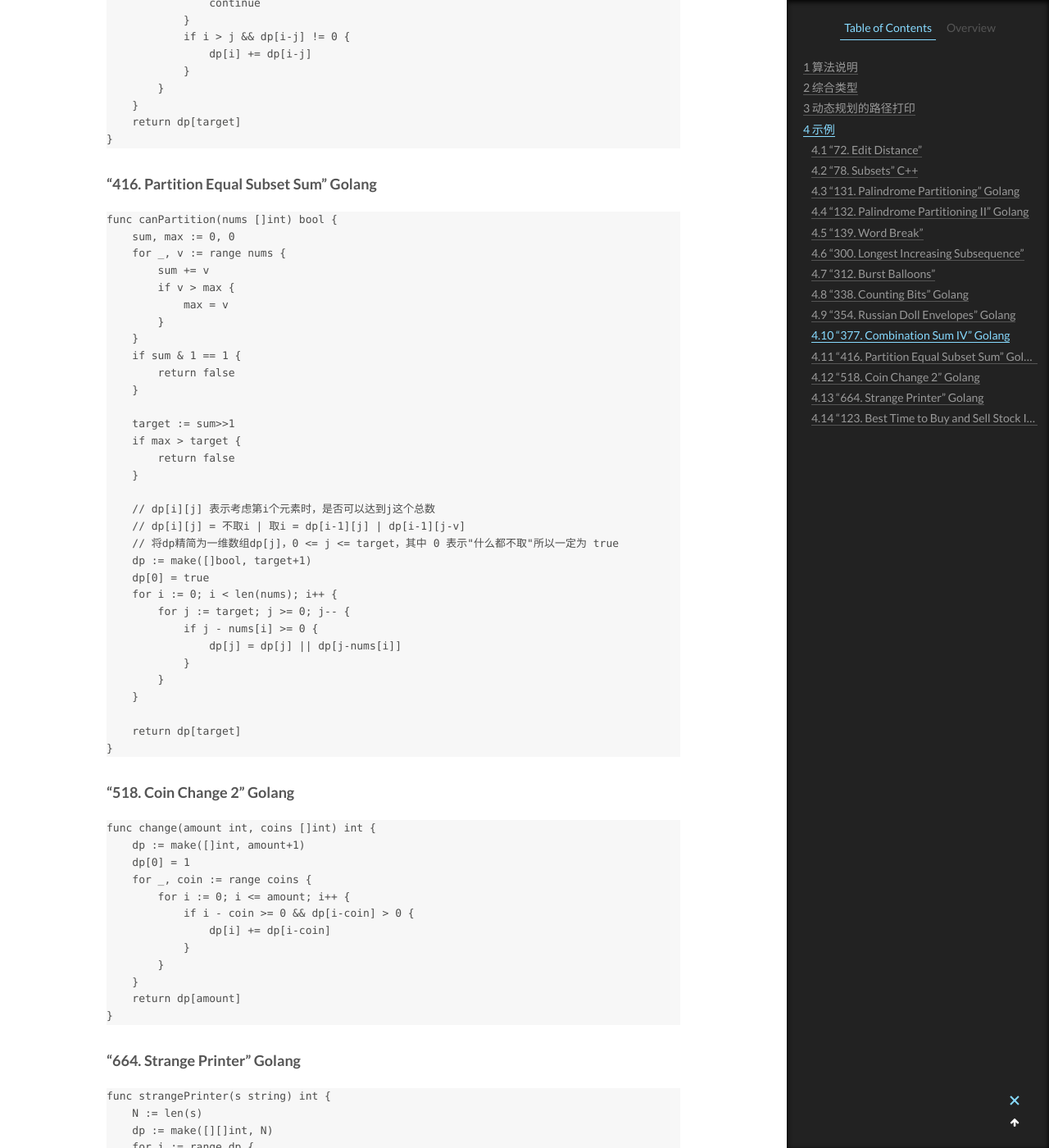
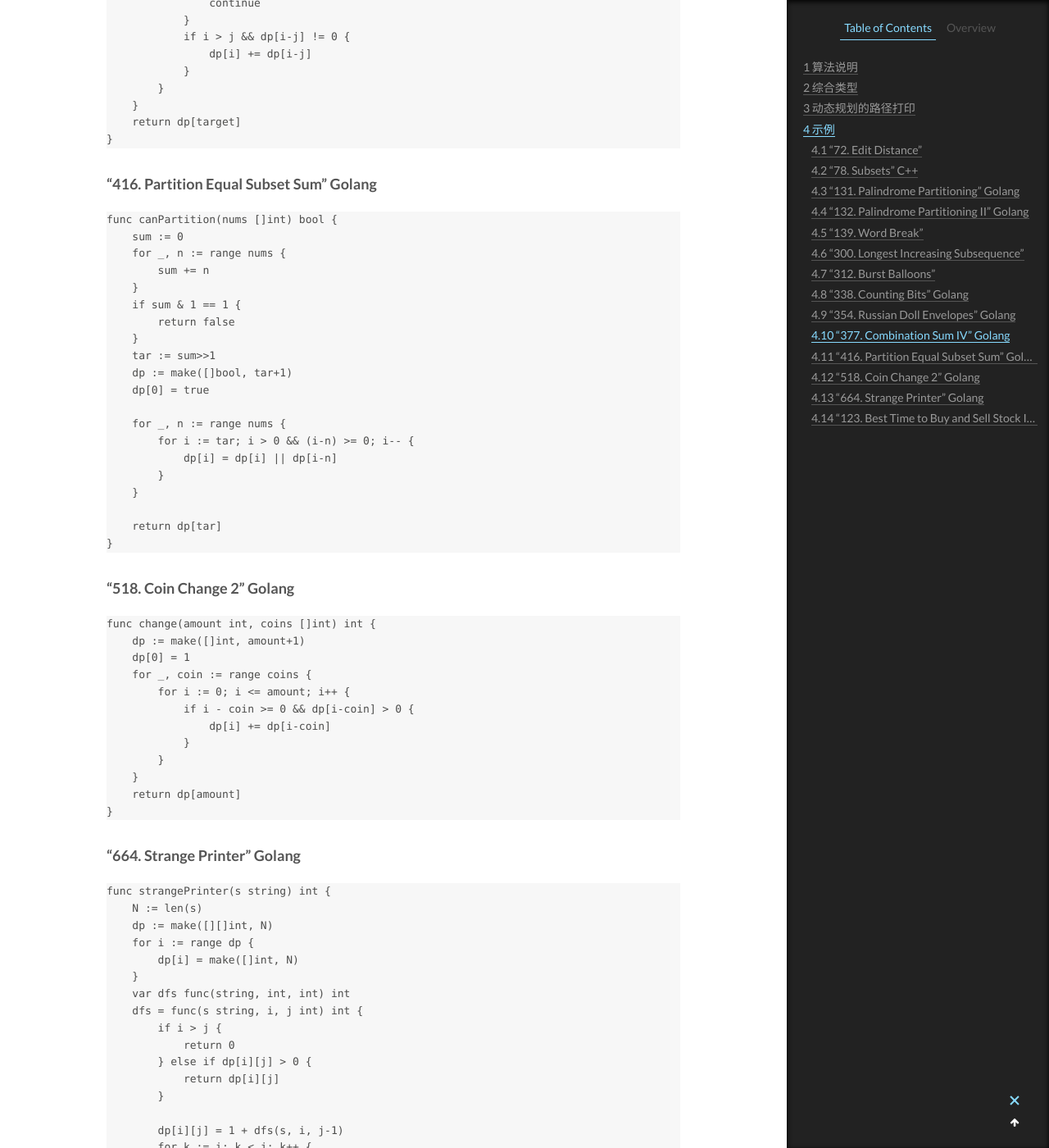
Before and after one commit to CodeHunter2006/CodeHunter2006.github.io, a Jekyll site: the page built from _posts/2021-01-02-Algorithm_DynamicPlanning.md, in a window 1280 px wide and 1400 px high, scrolled down 10234 px. Shown: the whole window at 82% size. Built offline with Jekyll 4.4.1, drawn with Linux system fonts in a browser that asks for light colours.

Commit message:
[chore]: add contents.

````diff
--- a/_posts/2021-01-02-Algorithm_DynamicPlanning.md
+++ b/_posts/2021-01-02-Algorithm_DynamicPlanning.md
@@ -449,36 +449,24 @@ func combinationSum4(nums []int, target int) int {
 
 ```Go
 func canPartition(nums []int) bool {
-    sum, max := 0, 0
-    for _, v := range nums {
-        sum += v
-        if v > max {
-            max = v
-        }
+    sum := 0
+    for _, n := range nums {
+        sum += n
     }
     if sum & 1 == 1 {
         return false
     }
+    tar := sum>>1
+    dp := make([]bool, tar+1)
+    dp[0] = true
 
-    target := sum>>1
-    if max > target {
-        return false
-    }
-
-    // dp[i][j] 表示考虑第i个元素时，是否可以达到j这个总数
-    // dp[i][j] = 不取i | 取i = dp[i-1][j] | dp[i-1][j-v]
-    // 将dp精简为一维数组dp[j]，0 <= j <= target，其中 0 表示"什么都不取"所以一定为 true
-    dp := make([]bool, target+1)
-    dp[0] = true
-    for i := 0; i < len(nums); i++ {
-        for j := target; j >= 0; j-- {
-            if j - nums[i] >= 0 {
-                dp[j] = dp[j] || dp[j-nums[i]]
-            }
+    for _, n := range nums {
+        for i := tar; i > 0 && (i-n) >= 0; i-- {
+            dp[i] = dp[i] || dp[i-n]
         }
     }
 
-    return dp[target]
+    return dp[tar]
 }
 ```
 
````
Also changed, not shown: _posts/2018-09-02-Linux_Shell_Command.md (+8 -1 lines), _posts/2018-11-28-Go_Syntax.md (+2 -1 lines), _posts/2019-12-28-Go_Package.md (+2 -0 lines), _posts/2020-12-20-Algorithm_Tips.md (+14 -3 lines), _posts/2020-12-27-LeetCode_Question_Category.md (+7 -0 lines).
